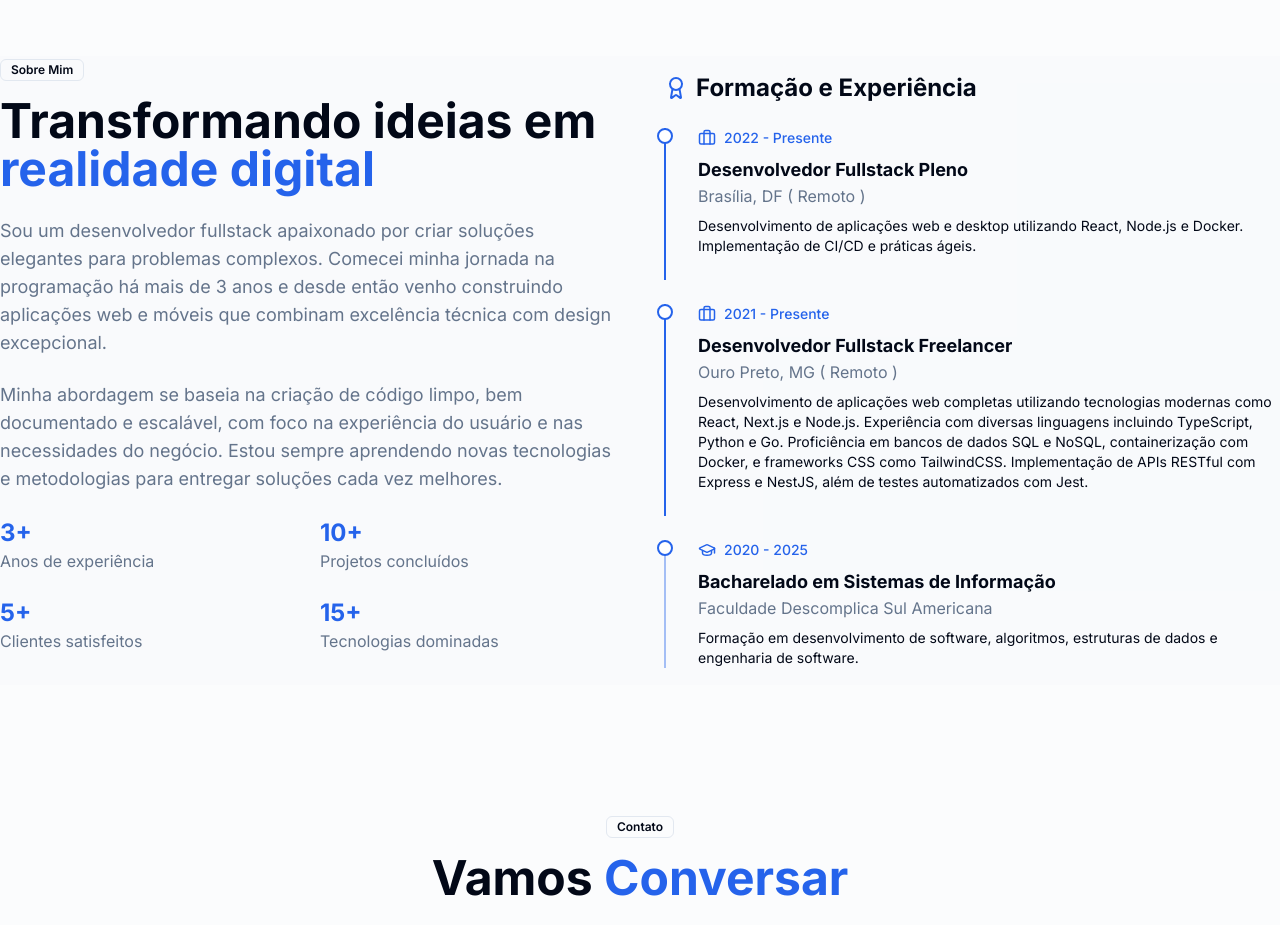
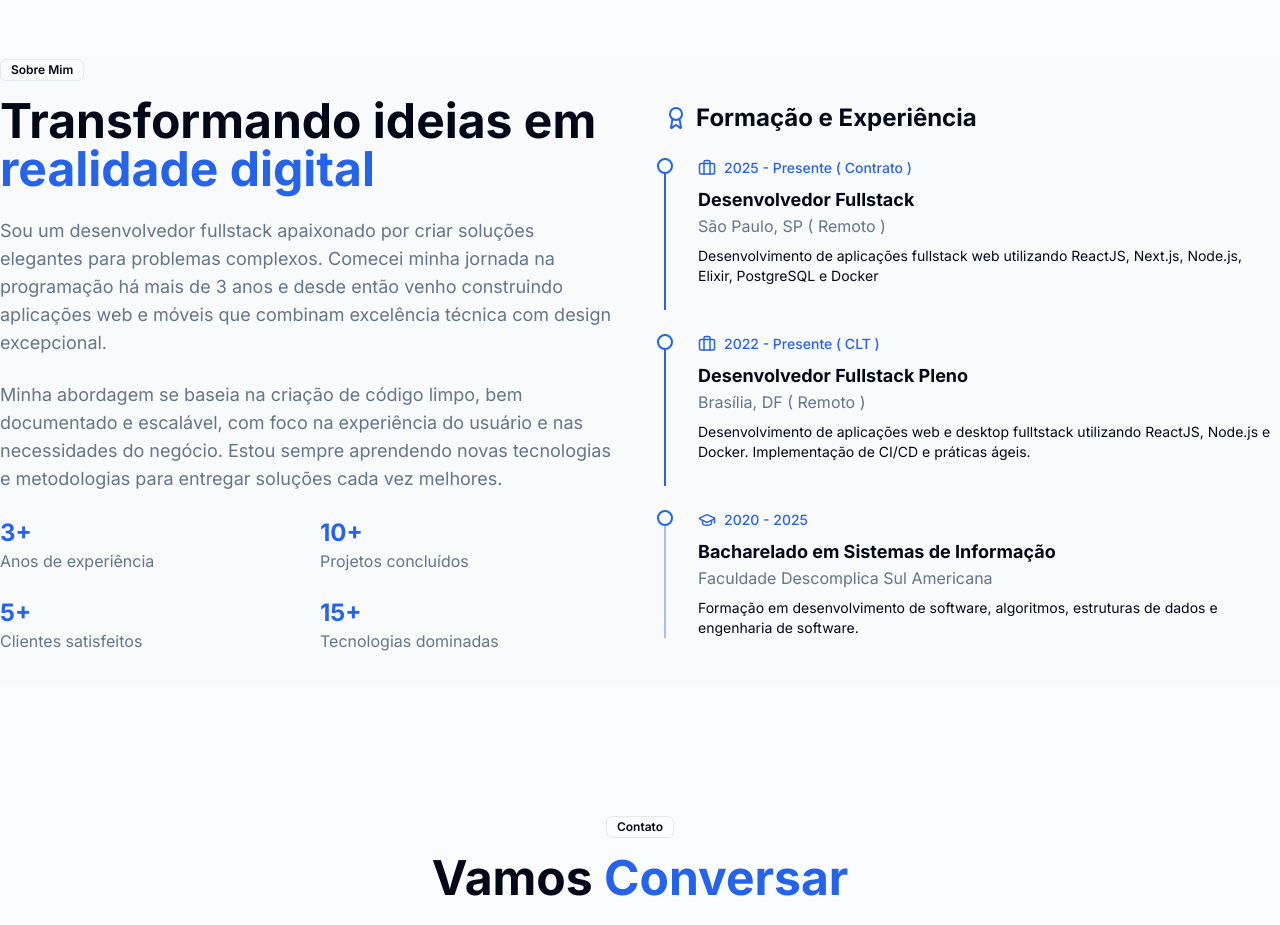
Before and after one commit to leonardoReizz/portifolio, a Next.js app: page / in a window 1280 px wide. Shown: the part 3220-4145 px from the top of the page. Built offline with nearby package versions, Linux system fonts and the light colour scheme.

Commit message:
update: modify timeline entries for work experience and improve descriptions

```diff
--- a/src/app/components/About.tsx
+++ b/src/app/components/About.tsx
@@ -16,21 +16,21 @@ interface TimelineItem {
 
 const timelineData: TimelineItem[] = [
   {
+    id: 0,
+    year: "2025 - Presente ( Contrato )",
+    title: "Desenvolvedor Fullstack",
+    location: "São Paulo, SP ( Remoto )",
+    description:
+      "Desenvolvimento de aplicações fullstack web utilizando ReactJS, Next.js, Node.js, Elixir, PostgreSQL e Docker",
+    type: "experience",
+  },
+  {
     id: 1,
-    year: "2022 - Presente",
+    year: "2022 - Presente ( CLT )",
     title: "Desenvolvedor Fullstack Pleno",
     location: "Brasília, DF ( Remoto )",
     description:
-      "Desenvolvimento de aplicações web e desktop utilizando React, Node.js e Docker. Implementação de CI/CD e práticas ágeis.",
-    type: "experience",
-  },
-  {
-    id: 2,
-    year: "2021 - Presente",
-    title: "Desenvolvedor Fullstack Freelancer",
-    location: "Ouro Preto, MG ( Remoto )",
-    description:
-      "Desenvolvimento de aplicações web completas utilizando tecnologias modernas como React, Next.js e Node.js. Experiência com diversas linguagens incluindo TypeScript, Python e Go. Proficiência em bancos de dados SQL e NoSQL, containerização com Docker, e frameworks CSS como TailwindCSS. Implementação de APIs RESTful com Express e NestJS, além de testes automatizados com Jest.",
+      "Desenvolvimento de aplicações web e desktop fulltstack utilizando ReactJS, Node.js e Docker. Implementação de CI/CD e práticas ágeis.",
     type: "experience",
   },
   {
```
